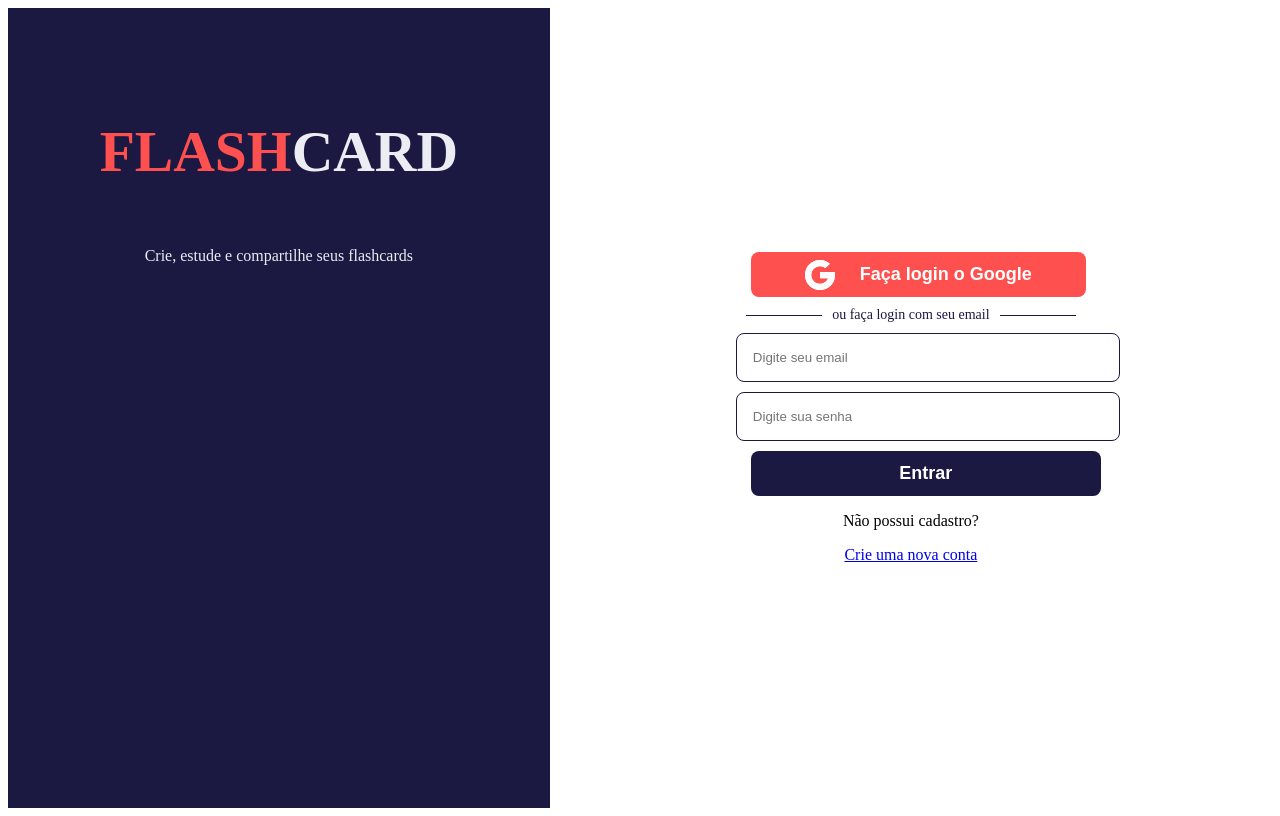
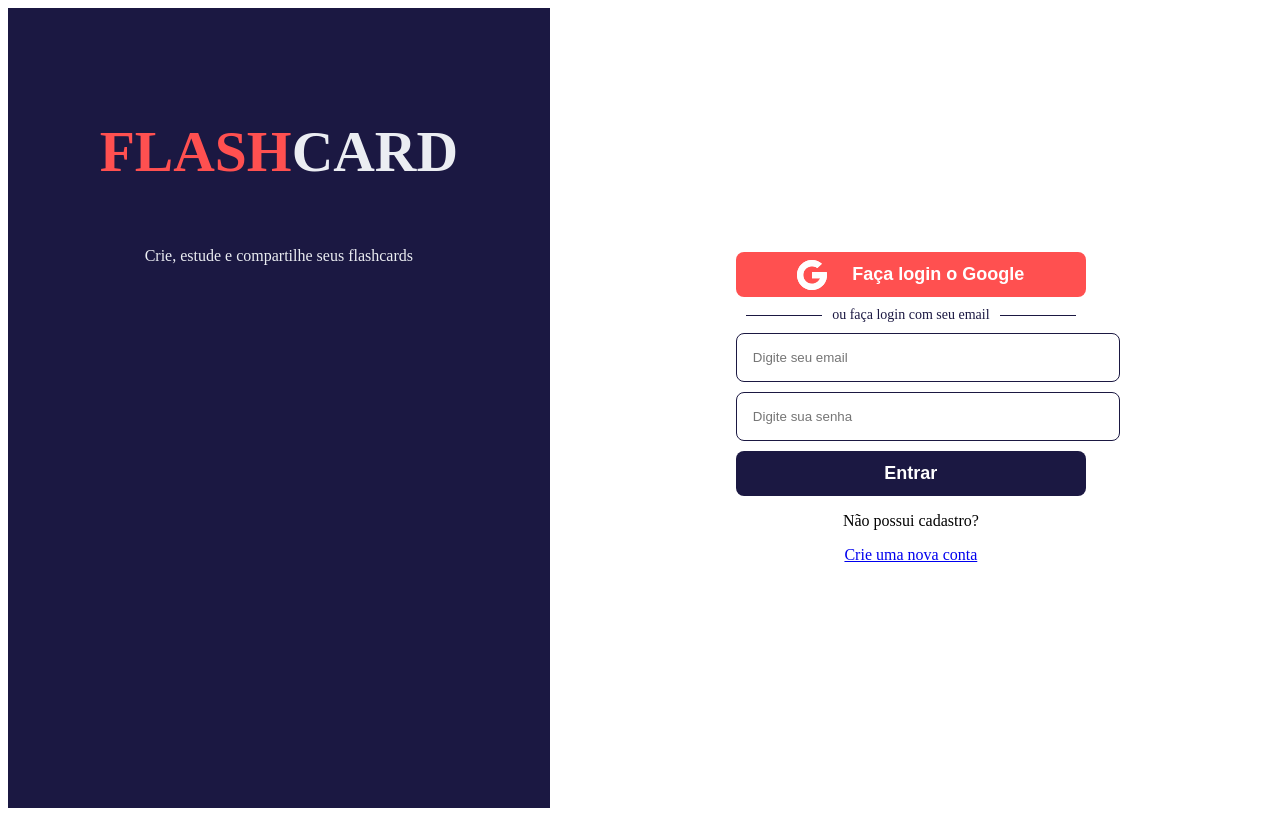
Before and after one commit to JPHV2002/FlashCard, a React (Create React App) app in the folder hosting/: page / in a window 1280 px wide. Built offline with nearby package versions, Linux system fonts and the light colour scheme; no server answers; the HTML template or start-up script is replaced by a standard one.

Commit message:
Ajuste nos botões da tela de login

```diff
--- a/hosting/src/styles/auth.scss
+++ b/hosting/src/styles/auth.scss
@@ -26,11 +26,11 @@
     main{
         flex: 8;
         display: flex;
-
         justify-content:center;
         align-items: center;
 
         .login-google{
+            margin: 0;
             height:45px;
             border-radius:8px;
             border: none;
@@ -74,6 +74,7 @@
                 background-color: #fff;
             }
             button{
+                margin: 0;
                 border-radius: 8px;
                 height:45px;
                 width: 100%;
```
